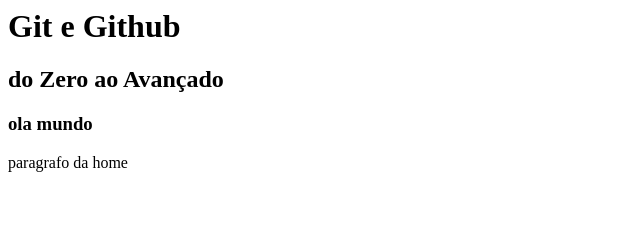
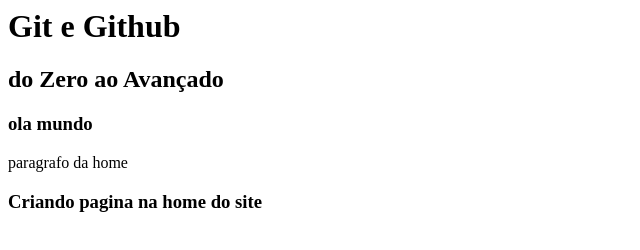
Before and after one commit to Mfreitas0/git_github_, a plain HTML site: page index.html in a window 1280 px wide. Shown: the whole page, without its empty margins (0-640 px from the left). Drawn offline with Linux system fonts and the light colour scheme.

Commit message:
Criando descricao da pagia home

```diff
--- a/index.html
+++ b/index.html
@@ -3,4 +3,4 @@
 <h3>ola mundo</h3>
 <p>paragrafo da home</p>
 
-<div></div>
+<h3>Criando pagina na home do site</h3>
```
